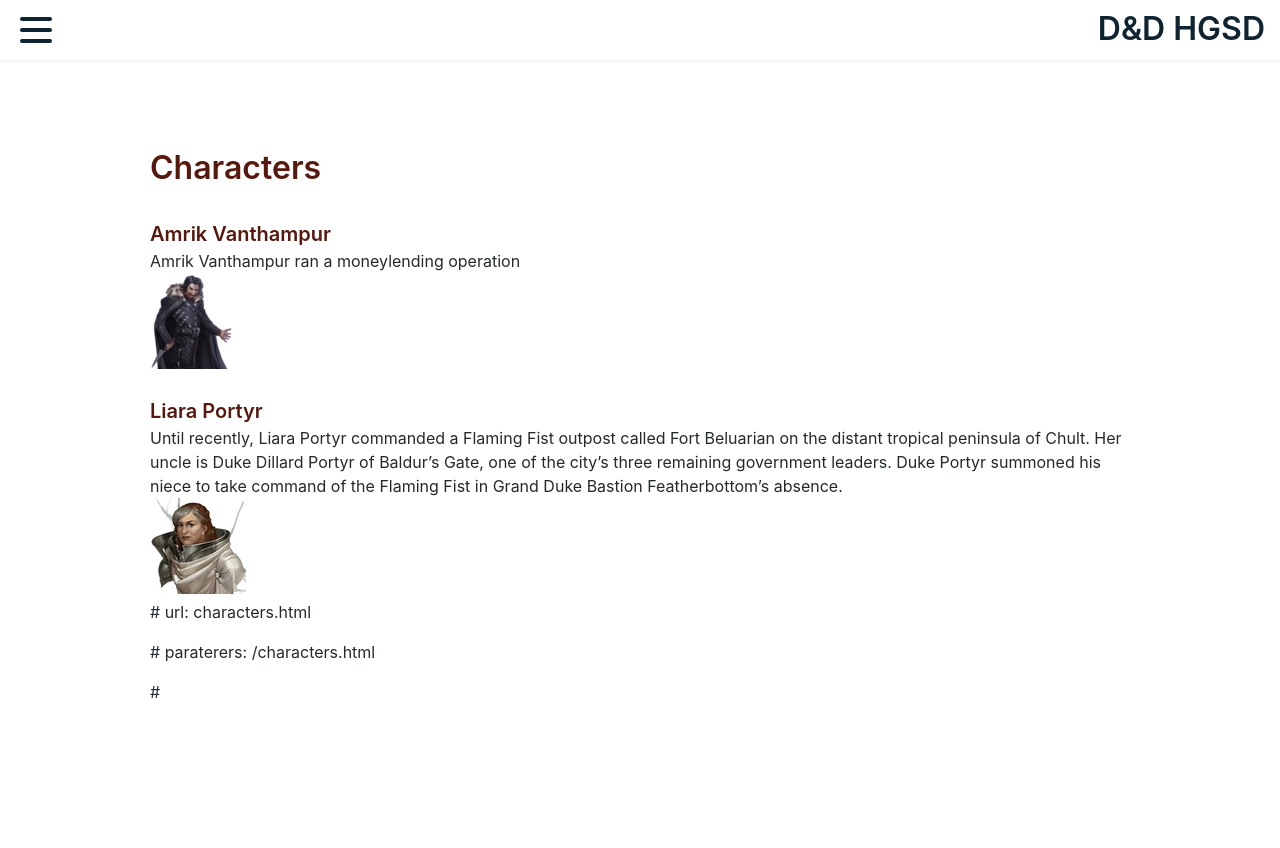
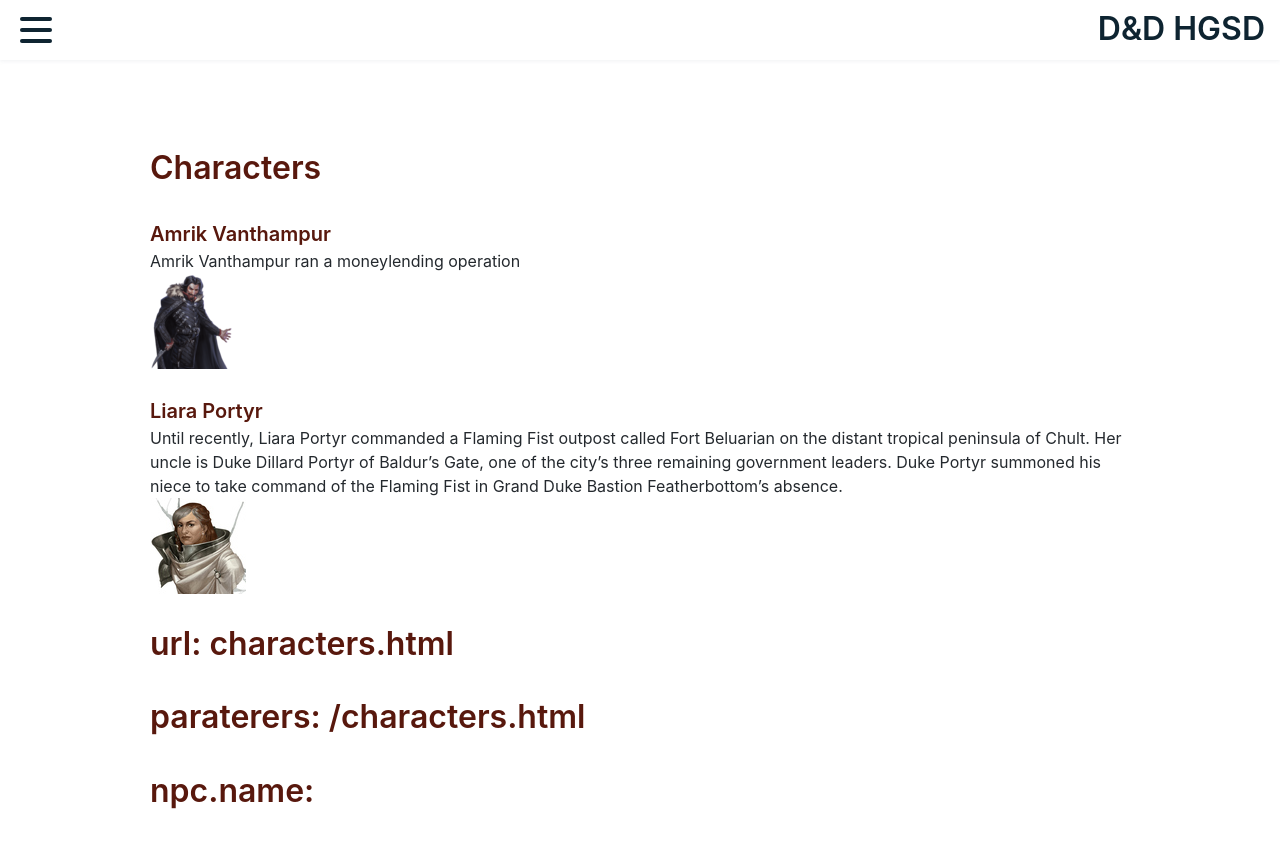
Before and after one commit to mrhelgeklausen/Legacy-of-the-Hellriders, a Jekyll site: the page built from characters.md, in a window 1280 px wide. Shown: the top 848 px of the page. Built offline with Jekyll 4.4.1, drawn with Linux system fonts in a browser that asks for light colours; our own code applies the rules of GitHub Pages for plain Markdown files.

Commit message:
Update characters.md

```diff
--- a/characters.md
+++ b/characters.md
@@ -16,14 +16,14 @@
 
 
  {% assign url_substring = page.url | split, '/' | last %}
- # url: {{ url_substring }}
+# url: {{ url_substring }}
 
 
  {% assign url_substring = page.url | split, '?' | last %}
- # paraterers: {{ url_substring }}
+# paraterers: {{ url_substring }}
 
 
  {% assign npc =  site.characters | where_exp: "item", "item.name == 'Amrik Vanthampur' "%}
- # {{ npc.name }}
+# npc.name: {{ npc.name }}
 
  {% assign npc2 = site.characters | where: 'title', include.title | first %}
```
